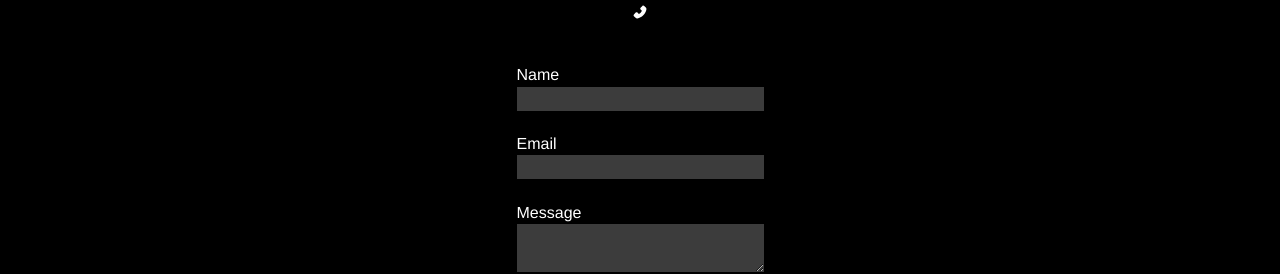
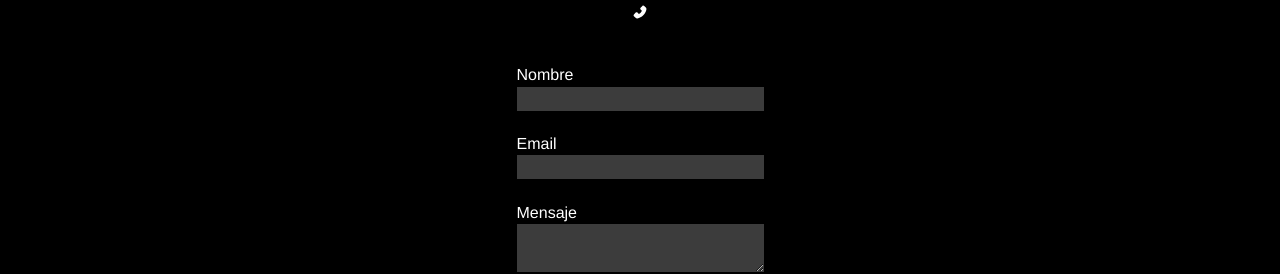
Before and after one commit to PixiesCorp/Deqoweb, a Next.js app: page /contact in a window 1280 px wide. Shown: the part 344-618 px from the top of the page. Built offline with nearby package versions, Linux system fonts and the light colour scheme.

Commit message:
7to commit

```diff
--- a/pages/contact.js
+++ b/pages/contact.js
@@ -56,13 +56,13 @@ export default function Contact () {
           </div>
         </div>
         <form ref={form} onSubmit={sendEmail} className={styles.form}>
-          <label>Name</label>
+          <label>Nombre</label>
           <input type="text" name="fullName" className={styles.input}/>
           <br />
           <label>Email</label>
           <input type="email" name="email" className={styles.input}/>
           <br />
-          <label>Message</label>
+          <label>Mensaje</label>
           <textarea name="message" className={styles.input}/>
           <br />
           <br />
```
